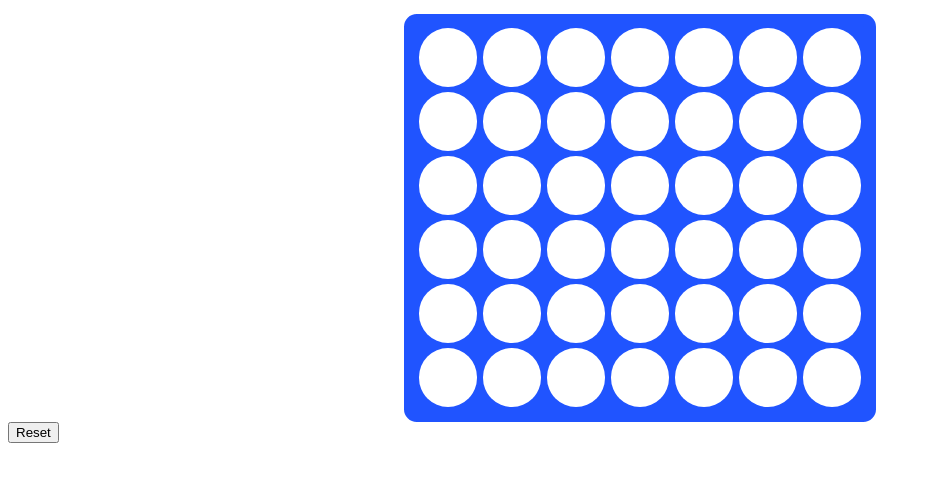
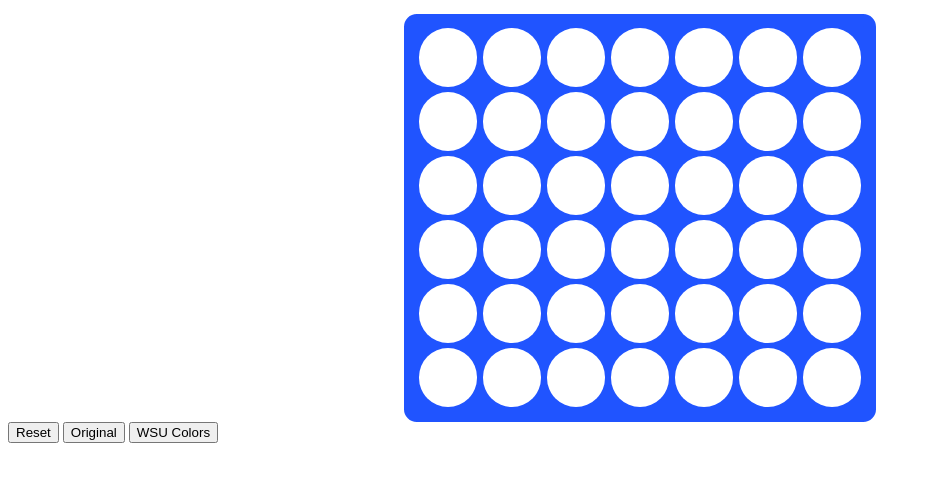
Before and after one commit to Sieaety/final, a plain HTML site: page index.html in a window 1280 px wide. Shown: the part 114-596 px from the top of the page, without its empty margins (0-931 px from the left). Drawn offline with Linux system fonts and the light colour scheme.

Commit message:
added buttons for changing color palette

```diff
--- a/index.html
+++ b/index.html
@@ -77,7 +77,8 @@
     </div>
 
 <button type="button" onclick="resetGame()">Reset</button>
-
+<button type="button" onclick="originalColor()">Original</button>
+<button type="button" onclick="wsuColor()">WSU Colors</button>
 
 </body>
 
--- a/scripts.js
+++ b/scripts.js
@@ -201,8 +201,18 @@ winCombos = [
 
 
 function resetGame() {
+  currentPlayer = 1;
     for (let i = 0; i < spaces.length; i++) {
         spaces[i].classList.remove("p1", "p2", "filled");
-        currentPlayer = 1;
     }
 }
+
+//function for changing color palette to original Connect 4 palette
+function originalColor() {
+    document.querySelector("style").innerHTML = ".p1 { background-color: #ff0000;} .p2 { background-color: #ffd000;} .gameBoard { background-color: #2054ff; border-color: #2054ff;}";
+}
+
+//function for changing color palette to WSU colors
+function wsuColor() {
+    document.querySelector("style").innerHTML = ".p1 { background-color: #981e32;} .p2 { background-color: #5e6a71;} .gameBoard { background-color: #ffb81c; border-color: #ffb81c;}";
+}
```
